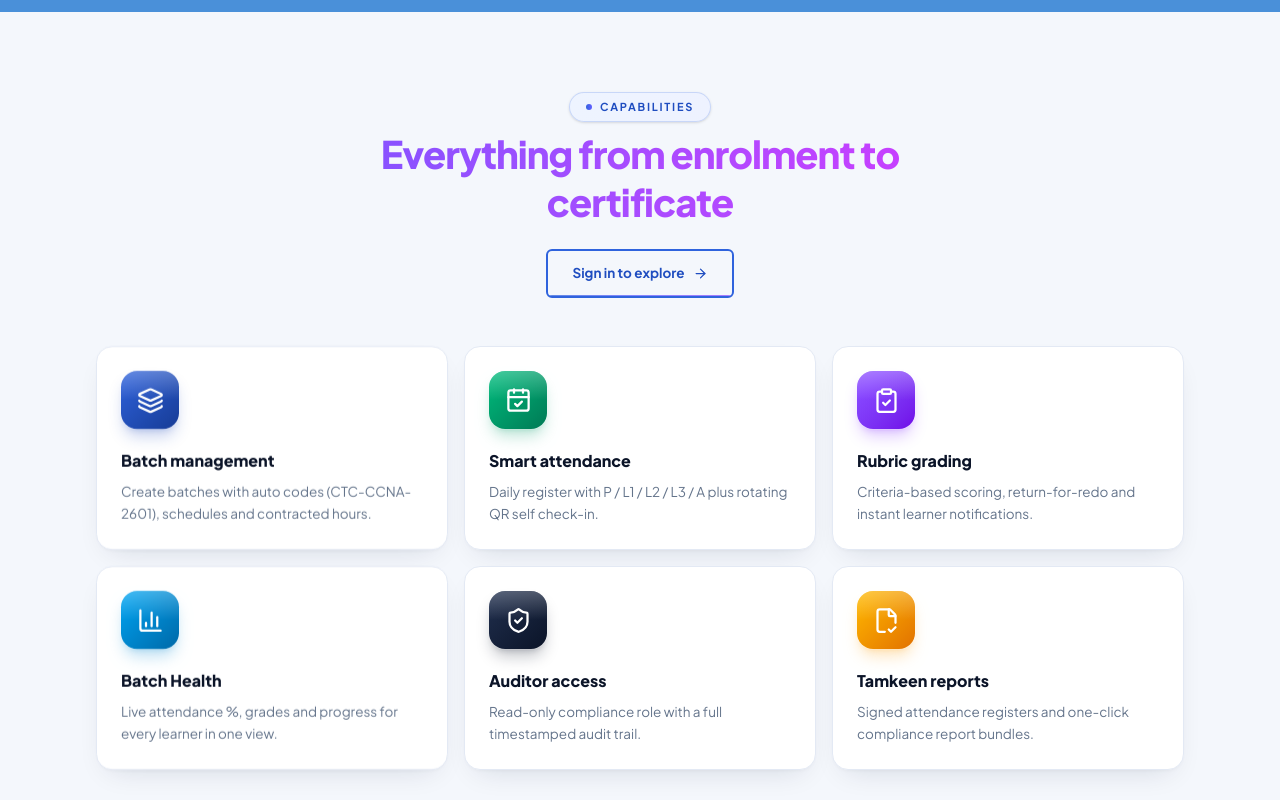
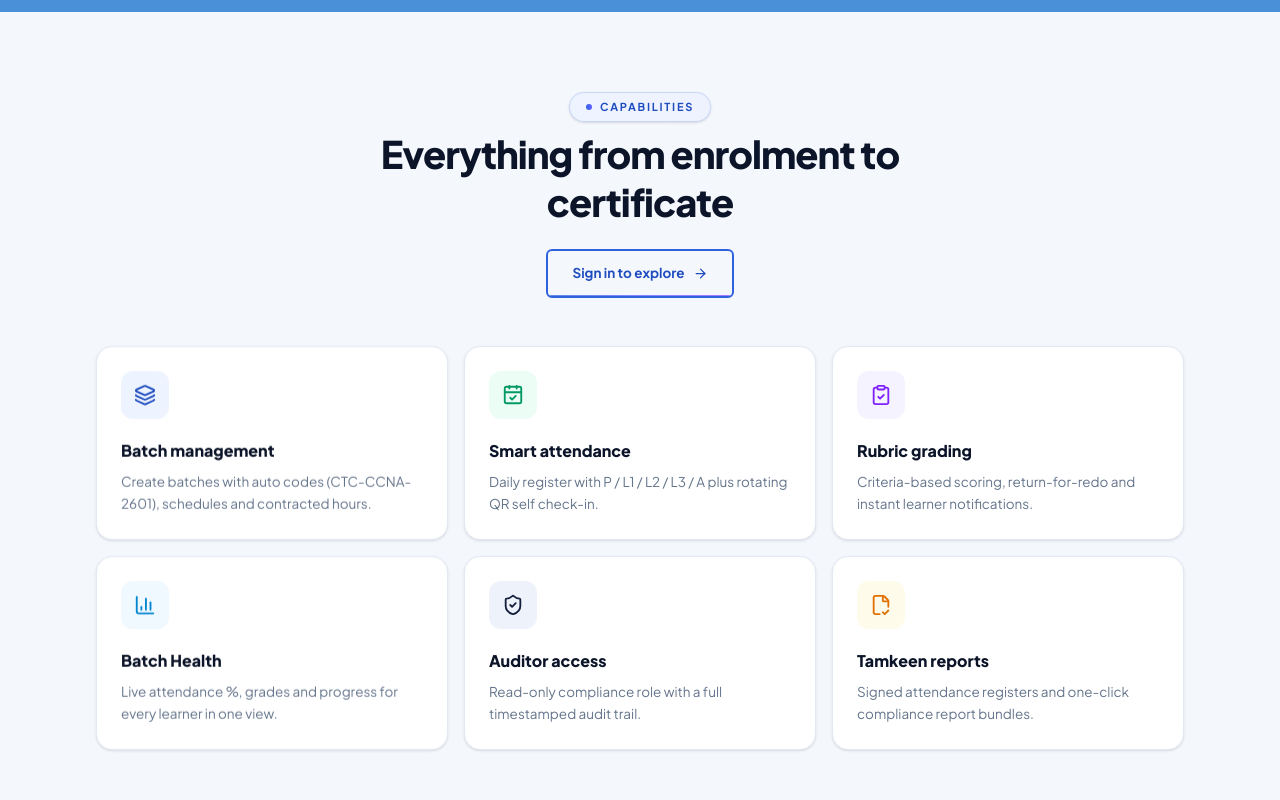
Before and after one commit to Rocky05290/moodle-LMS, a React (Vite) app in the folder app/: page / in a window 1280 px wide. Shown: the part 1260-2060 px from the top of the page. Built offline with nearby package versions, Linux system fonts and the light colour scheme; no server answers.

Commit message:
Cleaner Capabilities section: solid navy heading + flat soft-tinted icon tiles + lighter card shadows

```diff
--- a/app/src/pages/Landing.tsx
+++ b/app/src/pages/Landing.tsx
@@ -8,7 +8,7 @@ import Reveal from '../components/Reveal'
 import Tilt from '../components/Tilt'
 import SiteFooter from '../components/SiteFooter'
 import LoginCard from '../components/LoginCard'
-import { IconTile, type IconTone } from '../components/ui'
+import { type IconTone } from '../components/ui'
 
 const FEATURES: { icon: typeof Layers; title: string; desc: string; tone: IconTone }[] = [
   { icon: Layers, title: 'Batch management', desc: 'Create batches with auto codes (CTC-CCNA-2601), schedules and contracted hours.', tone: 'blue' },
@@ -32,6 +32,16 @@ const ROLE_OUTLINE: Record<string, { border: string; text: string; hover: string
   emerald: { border: 'border-emerald-500', text: 'text-emerald-600', hover: 'hover:bg-emerald-50' },
   sky: { border: 'border-sky-500', text: 'text-sky-600', hover: 'hover:bg-sky-50' },
   amber: { border: 'border-amber-500', text: 'text-amber-600', hover: 'hover:bg-amber-50' },
+}
+
+// clean, flat, soft-tinted icon tiles for the feature cards (calmer than glossy gradients)
+const FEATURE_TILE: Record<string, string> = {
+  blue: 'bg-brand-50 text-brand-600',
+  emerald: 'bg-emerald-50 text-emerald-600',
+  violet: 'bg-violet-50 text-violet-600',
+  sky: 'bg-sky-50 text-sky-600',
+  navy: 'bg-soft2 text-navy-800',
+  amber: 'bg-amber-50 text-amber-600',
 }
 
 export default function Landing({ onSignIn }: { onSignIn: (u: User) => void }) {
@@ -173,10 +183,7 @@ export default function Landing({ onSignIn }: { onSignIn: (u: User) => void }) {
                   Capabilities
                 </span>
               </div>
-              <h2
-                className="mx-auto mt-2 max-w-2xl bg-gradient-to-r from-brand-600 via-violet-500 to-fuchsia-500 bg-clip-text text-[30px] leading-tight font-extrabold tracking-tight text-transparent sm:text-[38px]"
-                style={{ backgroundSize: '220% auto', animation: 'gradientPan 5s linear infinite alternate' }}
-              >
+              <h2 className="mx-auto mt-2 max-w-2xl text-[30px] leading-tight font-extrabold tracking-tight text-navy-900 sm:text-[38px]">
                 Everything from enrolment to certificate
               </h2>
               <div className="mt-6 flex justify-center">
@@ -199,8 +206,10 @@ export default function Landing({ onSignIn }: { onSignIn: (u: User) => void }) {
               return (
                 <Reveal key={f.title} delay={(i % 3) * 90}>
                   <Tilt className="h-full">
-                    <div className="group h-full rounded-2xl border border-line bg-surface p-6 shadow-[0_12px_30px_-14px_rgba(15,27,53,0.16),0_2px_6px_-3px_rgba(15,27,53,0.08)] transition-all hover:border-brand-500/25 hover:shadow-[0_24px_48px_-18px_rgba(15,27,53,0.3)]">
-                      <IconTile icon={<Icon size={27} />} tone={f.tone} size={58} />
+                    <div className="group h-full rounded-2xl border border-line bg-surface p-6 shadow-sm transition-all hover:-translate-y-0.5 hover:border-brand-500/30 hover:shadow-md">
+                      <div className={`flex h-12 w-12 items-center justify-center rounded-xl ${FEATURE_TILE[f.tone]}`}>
+                        <Icon size={22} strokeWidth={2} />
+                      </div>
                       <h3 className="mt-5 text-[16px] font-extrabold text-navy-900">{f.title}</h3>
                       <p className="mt-2 text-[13.5px] leading-relaxed text-ink-500">{f.desc}</p>
                     </div>
```
